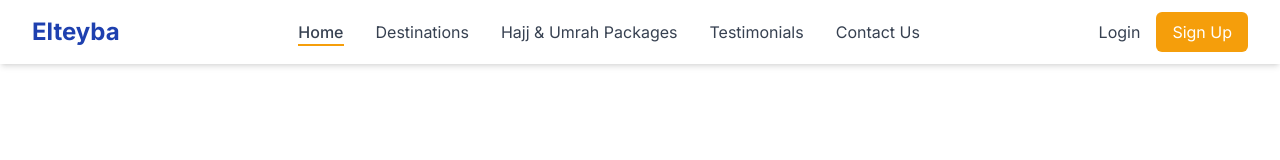
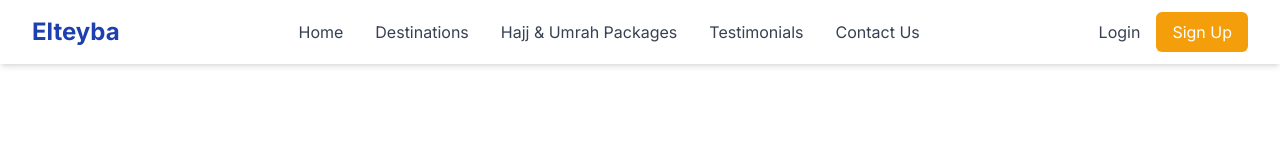
Before and after one commit to mrafiiathallah/elteyba_travel, a React (Vite) app: page / in a window 1280 px wide. Shown: the top 160 px of the page. Built offline with nearby package versions, Linux system fonts and the light colour scheme.

Commit message:
Deploy update to GitHub Pages: changes routing path

```diff
--- a/src/components/Navbar.jsx
+++ b/src/components/Navbar.jsx
@@ -26,8 +26,8 @@ const Navbar = () => {
 
           <div className="hidden md:flex items-center space-x-8">
             <NavLink
-              to="/"
-              className={`nav-link text-gray-700 hover:text-primary ${isActive('/') ? 'active-nav-link font-medium' : ''}`}
+              to="/elteyba_travel"
+              className={`nav-link text-gray-700 hover:text-primary ${isActive('/elteyba_travel') ? 'active-nav-link font-medium' : ''}`}
             >
               Home
             </NavLink>
@@ -91,8 +91,8 @@ const Navbar = () => {
         <div className="md:hidden">
           <div className="px-2 pt-2 pb-3 space-y-1 sm:px-3 bg-white shadow-lg">
             <NavLink
-              to="/"
-              className={`block px-3 py-2 rounded-md ${isActive('/') ? 'bg-primary/10 text-primary font-medium' : 'text-gray-700 hover:bg-gray-100'}`}
+              to="/elteyba_travel"
+              className={`block px-3 py-2 rounded-md ${isActive('/elteyba_travel') ? 'bg-primary/10 text-primary font-medium' : 'text-gray-700 hover:bg-gray-100'}`}
               onClick={toggleMenu}
             >
               Home
```
Also changed, not shown: 3 other files (tests, documents, lock files or other folders).
